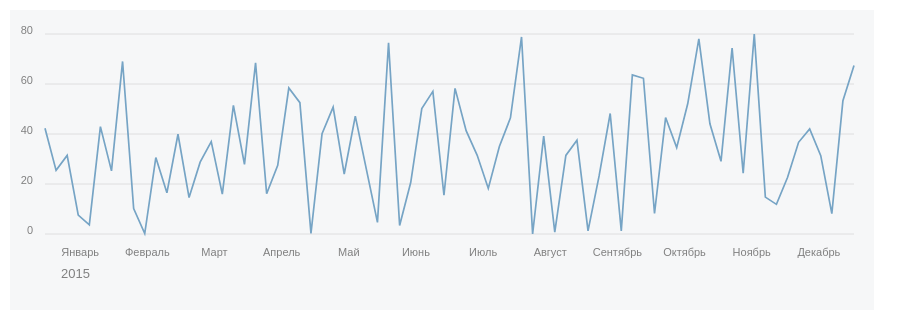
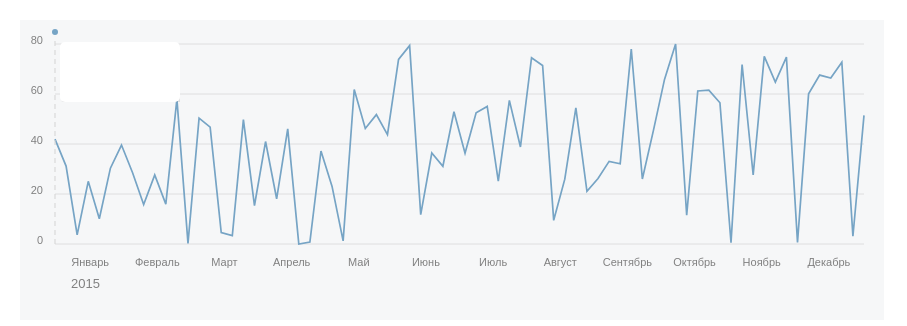
Before and after one commit to mikhailKilin/tink_test, a React (Create React App) app: page / in a window 1280 px wide. Shown: the top 326 px of the page, without its empty margins (0-907 px from the left). Built offline with nearby package versions, Linux system fonts and the light colour scheme.

Commit message:
third commit

```diff
--- a/src/Chart/HorizontalLines.js
+++ b/src/Chart/HorizontalLines.js
@@ -1,4 +1,4 @@
-import React, {Component} from 'react'
+import React, {PureComponent} from 'react'
 import {LineScale} from './utils'
 
 const renderLineTicks = (maxY, tick, lineScale, lineWidth) => {
@@ -9,13 +9,13 @@ const renderLineTicks = (maxY, tick, lineScale, lineWidth) => {
   return numbTicks.map(currTick => {
     return (
       <g key={currTick} className="tick" opacity="1" transform={`translate(0,${lineScale.map(currTick)})`}>
-        <line className="horizontal-line" stroke="#000" x2={lineWidth}></line>
+        <line className="horizontal-line" x2={lineWidth}></line>
         <text className="text-font" fill="#000" textAnchor="end" x="-12">{currTick}</text>
       </g>
     )
   })
 }
-export default class HorizontalLines extends Component {
+export default class HorizontalLines extends PureComponent {
   constructor(props) {
     super(props)
     this.lineScale = new LineScale()
--- a/src/Chart/LinePath.js
+++ b/src/Chart/LinePath.js
@@ -1,31 +1,19 @@
-import React, {Component} from 'react'
-import {TimeScale, LineScale, max} from './utils'
+import React, {PureComponent} from 'react'
 
-
-
-class LinePath extends Component {
+class LinePath extends PureComponent {
 
   generatePathString() {
     let data = this.props.data
-    let margin = this.props.margin
-    let chartWidth = this.props.width - margin.left - margin.right
-
-    let timeScale = new TimeScale()
-      .setDomain([data[0].date, data[data.length - 1].date])
-      .setRange([0, chartWidth])
-    let lineScale = new LineScale()
-      .setDomain([max(data.map(dot => dot.value)), 0])
-      .setRange([margin.top, this.props.height - margin.bottom])
-    let lData =  data.slice(1).map(dot => {
-      return `L ${timeScale.map(dot.date)} ${lineScale.map(dot.value)}`
+    let lData = data.slice(1).map(dot => {
+      return `L ${this.props.timeScale.map(dot.date)} ${this.props.lineScale.map(dot.value)}`
     })
-    return `M ${timeScale.map(data[0].date)} ${lineScale.map(data[0].value)} ${lData.join(' ')}`
+    return `M ${this.props.timeScale.map(data[0].date)} ${this.props.lineScale.map(data[0].value)} ${lData.join(' ')}`
   }
 
   render() {
     let d = this.generatePathString()
     return (
-      <g>
+      <g className="path-group">
         <path d={d} className="path"/>
       </g>
     )
--- /dev/null
+++ b/src/Chart/TooltipDot.js
@@ -0,0 +1,14 @@
+import React from 'react'
+
+const tooltipDot = ({coordinates: {x, y}, params}) => {
+  return (
+    <g transform={`translate(${x}, ${y})`}>
+      <line y2={params.height - y - params.margin.bottom}
+            className="tooltip__line"></line>
+      <circle r="5" fillOpacity="1" fill="rgb(246, 247, 248)"/>
+      <circle r="3" className="circle_fill"/>
+    </g>
+  )
+}
+
+export default tooltipDot
--- /dev/null
+++ b/src/Chart/TooltipInfo.js
@@ -0,0 +1,34 @@
+import React from 'react'
+const tooltipHeight = 60
+const tooltipWidth = 120
+const getXYCoord = (x,y, params) => {
+  let xIncr = 0
+  let yIncr = 0
+  if(y - tooltipHeight <=0) {
+    yIncr = 10
+  } else {
+    yIncr = -70
+  }
+  if(x + tooltipWidth >=  (params.width - params.margin.left - params.margin.right)) {
+    xIncr = - 125
+  } else {
+    xIncr = + 5
+  }
+  return {xIncr, yIncr}
+}
+const tooltipInfo = ({coordinates, params, data}) => {
+  let coordsIncrs = getXYCoord(coordinates.x, coordinates.y, params)
+  return (
+    <foreignObject x={coordinates.x + coordsIncrs.xIncr}
+                   y={coordinates.y + coordsIncrs.yIncr} width={tooltipWidth} height={tooltipHeight}>
+      <div className="tooltip">
+        {/*
+         <div className="tooltip__date">{data.date.toString()}</div>
+         <div className="tooltip__value">{data.value}</div>
+         <div className="tooltip__percents">{data.percents}</div>
+         */}
+      </div>
+    </foreignObject>
+  )
+}
+export default tooltipInfo
--- a/src/Chart/XAxis.js
+++ b/src/Chart/XAxis.js
@@ -1,6 +1,6 @@
-import React, {Component} from 'react'
+import React, {PureComponent} from 'react'
 import {LineScale} from './utils'
-export default class XAxis extends Component {
+export default class XAxis extends PureComponent {
   constructor(props) {
     super(props)
     let margin = this.props.margin
--- a/src/Chart/index.js
+++ b/src/Chart/index.js
@@ -2,7 +2,9 @@ import React, {Component} from 'react'
 import HorizontalLines from './HorizontalLines'
 import XAxis from './XAxis'
 import LinePath from './LinePath'
-import {generateData, months} from './utils'
+import TooltipDot from './TooltipDot'
+import TooltipInfo from './TooltipInfo'
+import {generateData, months, TimeScale, LineScale, max} from './utils'
 import './styles.css'
 const margin = {
   top: 12, right: 20, bottom: 88, left: 35
@@ -10,29 +12,78 @@ const margin = {
 
 const height = 300;
 const width = 864
+const params = {
+  height: height,
+  width: width,
+  margin: margin
+}
 export default class Chart extends Component {
   constructor(props) {
     super(props)
     this.state = {
       months: months,
-      data: generateData()
+      data: generateData(),
+      coordinates: {x: 0, y: 0},
+      tooltip: {x: 0, y: 0},
+      currIndex: 0
+    }
+    let chartWidth = width - margin.left - margin.right
+    let domain = [this.state.data[0].date, this.state.data[this.state.data.length - 1].date]
+    let range = [0, chartWidth]
+    this.timeScale = new TimeScale()
+      .setDomain(domain)
+      .setRange(range)
+    this.reverseTimeScale = new LineScale()
+      .setDomain(range)
+      .setRange([0, this.state.data.length - 1])
+    this.lineScale = new LineScale()
+      .setDomain([max(this.state.data.map(dot => dot.value)), 0])
+      .setRange([margin.top, height - margin.bottom])
+  }
+
+  componentDidMount() {
+    this.pt = this.svg.createSVGPoint()
+  }
+
+  mouseMove = (event) => {
+    this.pt.x = event.clientX
+    this.pt.y = event.clientY
+    let mouseCoordinates = this.pt.matrixTransform(this.svg.getScreenCTM().inverse())
+    mouseCoordinates.x = mouseCoordinates.x - margin.left
+    if (mouseCoordinates.x >= 0 && mouseCoordinates.x <= width - margin.left - margin.right) {
+      let tooltipIndex = Math.ceil(this.reverseTimeScale.map(mouseCoordinates.x) - 0.5)
+      let currDot = this.state.data[tooltipIndex]
+      let coordinates = {
+        x: this.timeScale.map(currDot.date),
+        y: this.lineScale.map(currDot.value)
+      }
+      this.setState({
+        coordinates: coordinates,
+        currIndex: tooltipIndex
+      })
     }
   }
 
   render() {
+    let currData = this.state.data[this.state.currIndex]
     return (
+      <div>
         <div className="main">
-        <svg width={width} height={height}>
+          <svg width={width} height={height} onMouseMove={this.mouseMove} ref={container => this.svg = container}>
             <g transform={`translate(0,0)`}>
               <rect className="main-rect__fill" width={width} height={height}/>
             </g>
             <g transform={`translate(${margin.left}, ${margin.top})`}>
               <HorizontalLines maxY={80} tick={20} height={height} width={width} margin={margin}/>
               <XAxis months={this.state.months} height={height} width={width} margin={margin}/>
-            <LinePath data={this.state.data} width={width} height={height} margin={margin}/>
+              <LinePath data={this.state.data}
+                        timeScale={this.timeScale}
+                        lineScale={this.lineScale}/>
+              <TooltipDot coordinates={this.state.coordinates} params={params} timeScale={this.timeScale}/>
+              <TooltipInfo coordinates={this.state.coordinates} data={currData} params={params}/>
             </g>
-
           </svg>
+        </div>
       </div>
     )
   }
--- a/src/Chart/styles.css
+++ b/src/Chart/styles.css
@@ -3,7 +3,7 @@
 }
 
 .main {
-    margin: 10px;
+    padding: 20px;
 }
 
 .text-font {
@@ -11,11 +11,12 @@
     font-family: sans-serif;
     fill: gray;
 }
+
 .text-year {
     font-size: 13px;
     font-family: sans-serif;
     fill: gray;
-    font-weight:100;
+    font-weight: 100;
 }
 
 .horizontal-line {
@@ -23,8 +24,27 @@
     stroke-opacity: 0.7;
     shape-rendering: geometricPrecision;
 }
+
+.circle_fill {
+    fill: rgb(118, 164, 197);
+}
+
 .path {
     fill: none;
     stroke: rgb(118, 164, 197);
     stroke-width: 1.7;
 }
+
+.tooltip {
+    box-shadow: 2px 3px 2px rgba(0,0,0,0.1);
+    width: 100%;
+    height: 100%;
+    background: white;
+    border-radius: 5px;
+}
+
+.tooltip__line {
+    stroke-dasharray: 5, 4;
+    stroke: lightgrey;
+    stroke-width: 1;
+}
--- a/src/Chart/utils.js
+++ b/src/Chart/utils.js
@@ -78,7 +78,8 @@ export const generateData = () => {
   for (let startDate = new Date(2015, 0, 1).getTime(); startDate <= endDate; startDate += incr) {
     retArray.push({
       value: Math.random() * 80,
-      date: new Date(startDate)
+      date: new Date(startDate),
+      percents: Math.random() * 10
     })
   }
   return retArray
```
Lines whose indentation alone changed are shown as unchanged.
